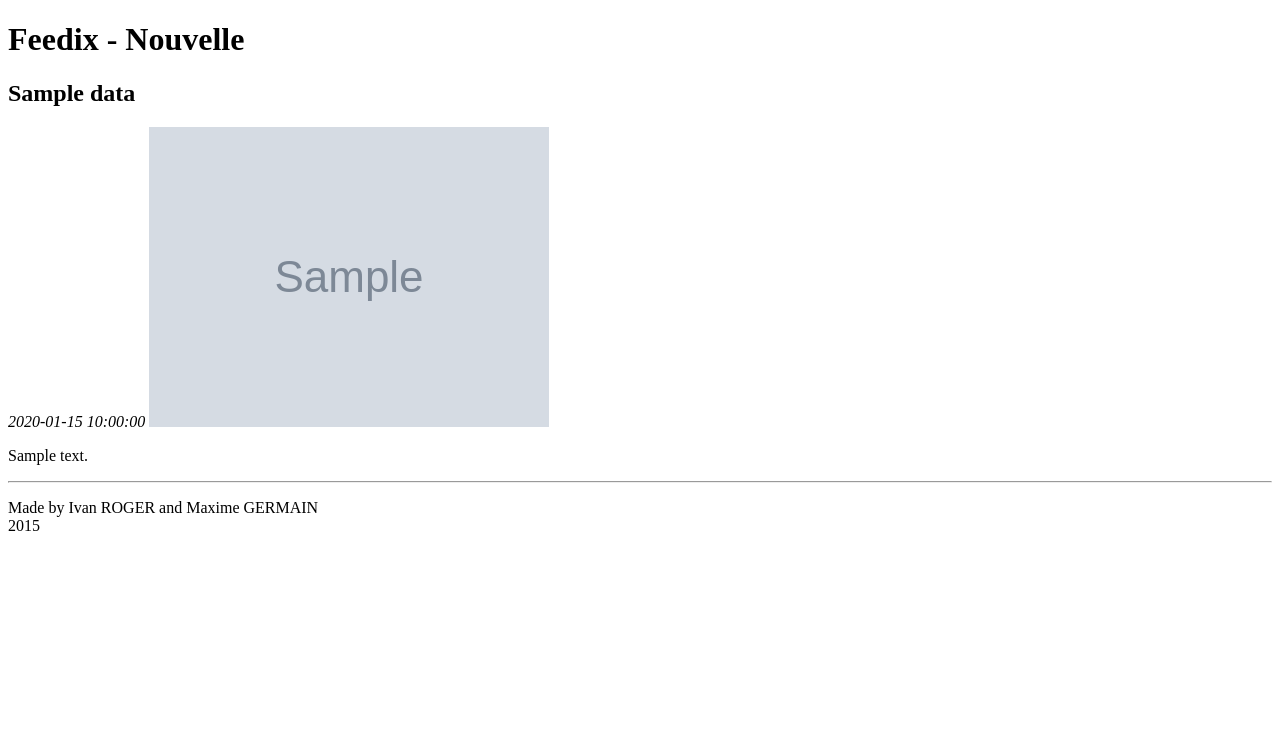
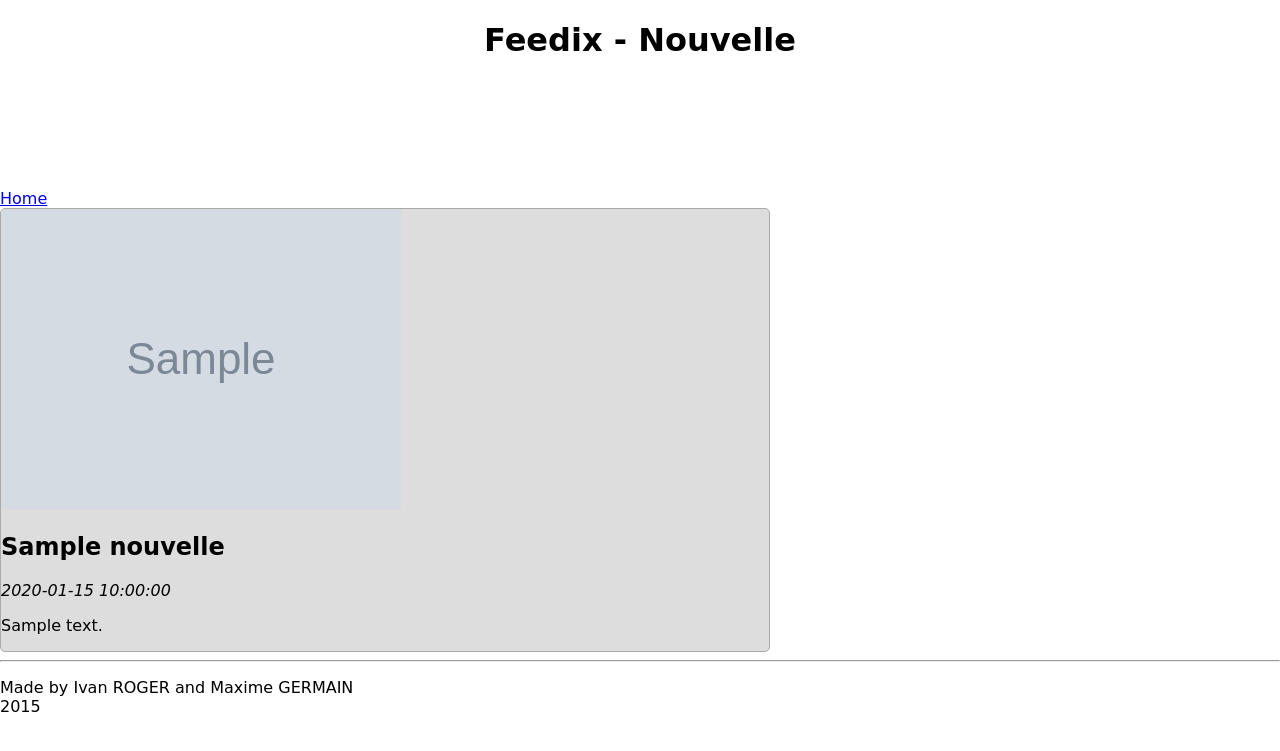
Before and after one commit to Ivan-Roger/Feedix, a PHP site: template view/Nouvelle.view.php in a window 1280 px wide. Shown: the top 751 px of the page. Run offline with PHP 8.4, Linux system fonts and the light colour scheme; the template is opened without the code that fills it: most values are stand-ins (such as "Sample title", 1, 10 or a date in 2020); grey boxes marked "Sample" are stand-in pictures.

Commit message:
lien vers Nouvelle.view

```diff
--- a/controler/afficherNouvelles.ctrl.php
+++ b/controler/afficherNouvelles.ctrl.php
@@ -21,6 +21,8 @@
     $data[0] = 1;
     if ($news!=null) {
       foreach ($news as $nouv) {
+        $n['id'] = $nouv->id();
+        $n['idRSS'] = $nouv->idRSS();
         $n['title'] = $nouv->titre();
         $n['date'] = $nouv->date();
         $n['img'] = $nouv->imageURL();
--- a/view/Nouvelle.view.php
+++ b/view/Nouvelle.view.php
@@ -3,16 +3,22 @@
   <head>
     <meta charset="utf-8"/>
     <title>Feedix - Nouvelle</title>
+    <link rel="stylesheet" href="../view/style.css"/>
   </head>
   <body>
     <header>
       <h1>Feedix - Nouvelle</h1>
     </header>
     <section>
-      <h2><?php echo($data["title"]); ?></h2>
-      <i><?php echo($data['date']); ?></i>
-      <img alt="Image" src="<?php echo($data['img']); ?>"/>
-      <p><?php echo($data['desc']); ?></p>
+      <a href="..">Home</a><br/>
+      <article class="NouvelleDetailed">
+        <div class="pic">
+          <img alt="Image" src="../data/img/<?= ($data['nouvelle']['img']!=null?$data['nouvelle']['img']:"default.jpeg") ?>"/>
+        </div>
+        <h2><?= $data['nouvelle']['title']?></h2>
+        <i><?= $data['nouvelle']['date'] ?></i><br>
+        <p><?= $data['nouvelle']['desc'] ?></p>
+      </article>
     </section>
     <footer>
       <hr/>
--- a/view/style.css
+++ b/view/style.css
@@ -1,14 +1,14 @@
 body {
   font-family: "Comic Sans MS","Trebuchet MS",serif;
   margin:0;
-  background-color: #FF6347;
+  //background-color: #FF6347;
 }
 
 header nav { background-color: #800000;
             width:100%;
             top: 0;
             left: 0;
-
+            height: 100px;
             position: fixed;
           }
 
@@ -16,7 +16,11 @@ header h1 {
   text-align:center;
 }
 
-article {
+section {
+  margin-top: 130px;
+}
+
+article.Nouvelle {
   vertical-align: top;
   width: 350px;
   height: 400px;
@@ -29,19 +33,28 @@ article {
   overflow: hidden;
 }
 
-article .pic {
+article.Nouvelle:hover {
+  box-shadow: 5px 5px 4px #999;
+}
+
+article.Nouvelle a {
+  text-decoration: none;
+  color: #000;
+}
+
+article.Nouvelle .pic {
   width: 100%;
   height: 45%;
   text-align: center;
 }
 
-article .pic img {
+article.Nouvelle .pic img {
   max-width: 100%;
   max-height: 100%;
   vertical-align: middle;
 }
 
-article h2 {
+article.Nouvelle h2 {
   padding-top: 5px;
   height: 20px;
   font-size: 16px;
@@ -53,7 +66,17 @@ article h2 {
   padding-right: 5px;
 }
 
-article p, article i {
+article.Nouvelle p, article.Nouvelle i {
   padding-left: 5px;
   padding-right: 5px;
 }
+
+article.NouvelleDetailed {
+  vertical-align: top;
+  width: 60%;
+  display: inline-block;
+  background-color: #DDD;
+  border: 1px solid #AAA;
+  border-radius: 5px;
+  overflow: hidden;
+}
```
Also changed, not shown: controler/afficherNouvelle.ctrl.php (+7 -6 lines), model/DAO.class.php (+5 -5 lines), view/Nouvelles.view.php (+7 -3 lines), data/db/rss.db, 1 other file.
